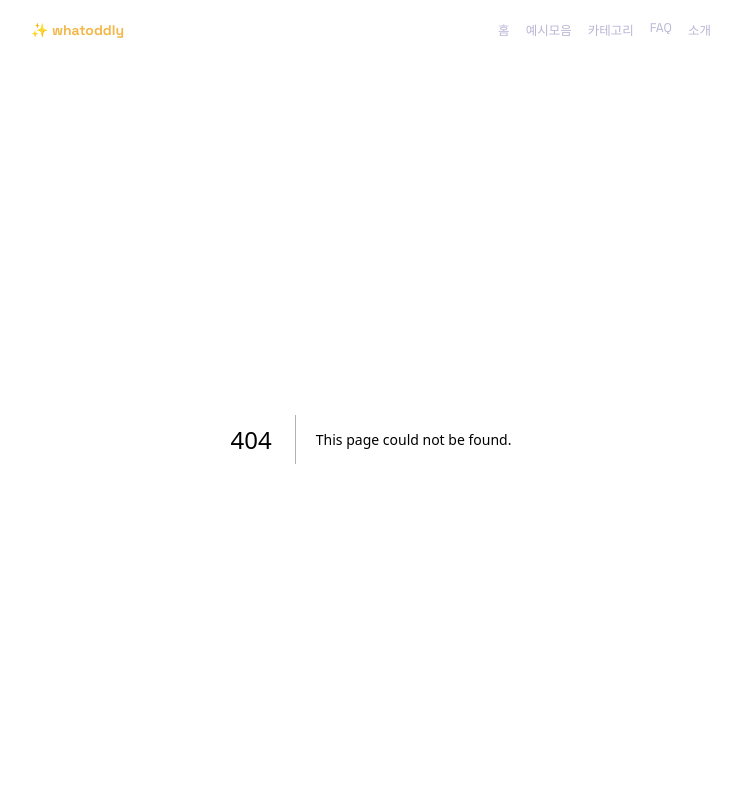
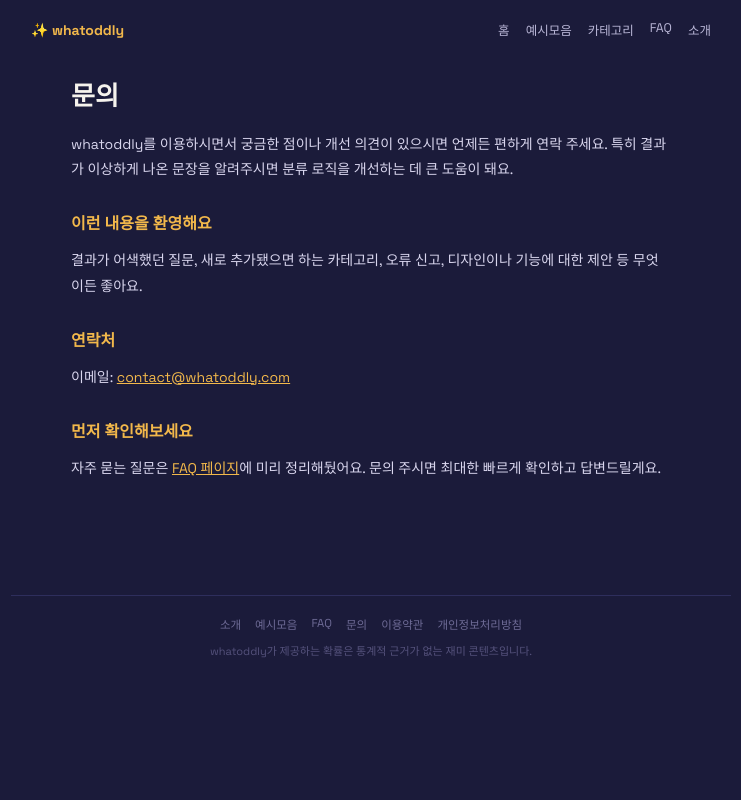
Before and after one commit to uli42852-commits/whatoddly, a Next.js app: page /contact in a window 1280 px wide. Before the commit this address had no page. Shown: the top 800 px of the page, without its empty margins (269-1010 px from the left). Built offline with nearby package versions, Linux system fonts and the light colour scheme.

Commit message:
Create page.js

```diff
--- /dev/null
+++ b/app/contact/page.js
@@ -0,0 +1,41 @@
+export const metadata = {
+  title: "문의 | whatoddly",
+  description: "whatoddly에 궁금한 점이나 의견을 보내는 방법을 안내합니다.",
+};
+
+export default function ContactPage() {
+  return (
+    <div className="content-page">
+      <h1>문의</h1>
+      <p>
+        whatoddly를 이용하시면서 궁금한 점이나 개선 의견이 있으시면 언제든
+        편하게 연락 주세요. 특히 결과가 이상하게 나온 문장을 알려주시면
+        분류 로직을 개선하는 데 큰 도움이 돼요.
+      </p>
+
+      <h2>이런 내용을 환영해요</h2>
+      <p>
+        결과가 어색했던 질문, 새로 추가됐으면 하는 카테고리, 오류 신고,
+        디자인이나 기능에 대한 제안 등 무엇이든 좋아요.
+      </p>
+
+      <h2>연락처</h2>
+      <p>
+        이메일:{" "}
+        <a href="mailto:contact@whatoddly.com" style={{ color: "#F2B84B" }}>
+          contact@whatoddly.com
+        </a>
+      </p>
+
+      <h2>먼저 확인해보세요</h2>
+      <p>
+        자주 묻는 질문은{" "}
+        <a href="/faq" style={{ color: "#F2B84B" }}>
+          FAQ 페이지
+        </a>
+        에 미리 정리해뒀어요. 문의 주시면 최대한 빠르게 확인하고
+        답변드릴게요.
+      </p>
+    </div>
+  );
+}
```
